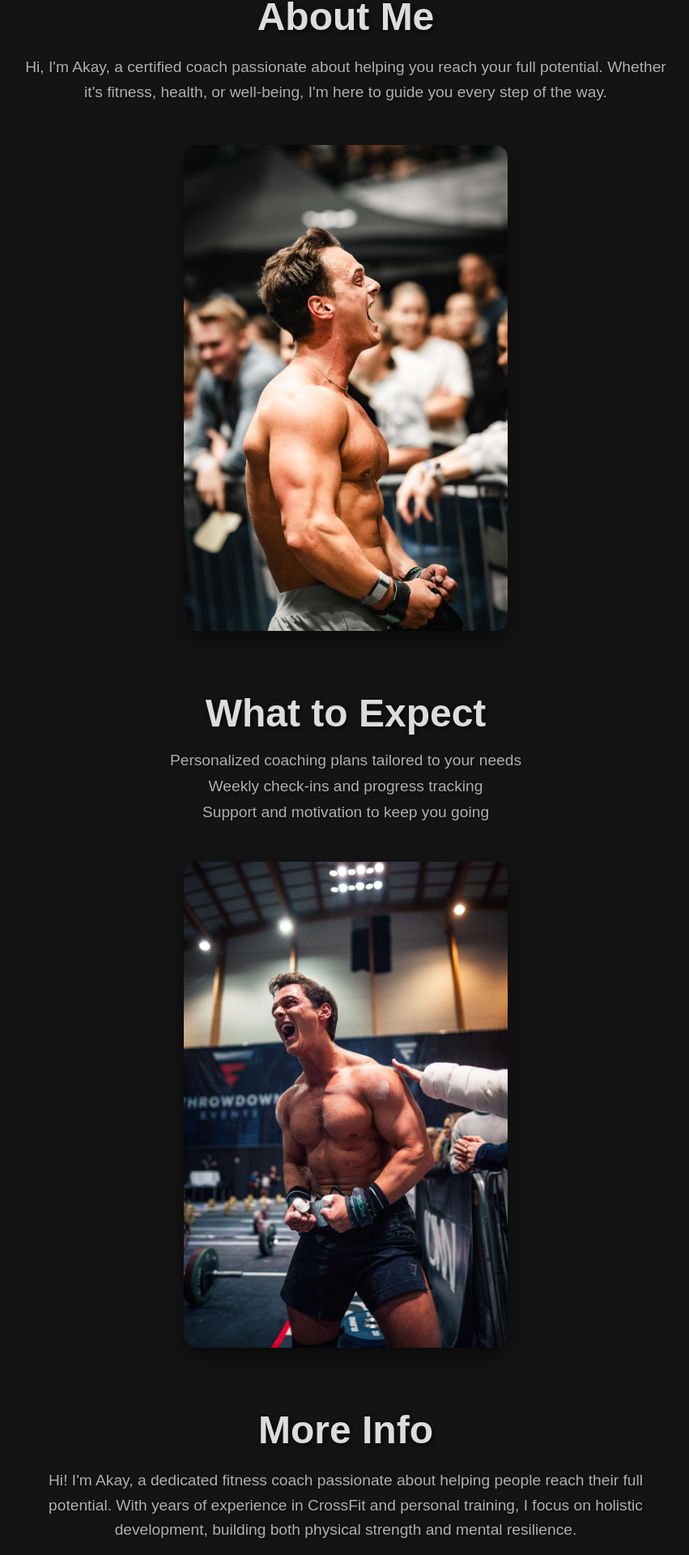
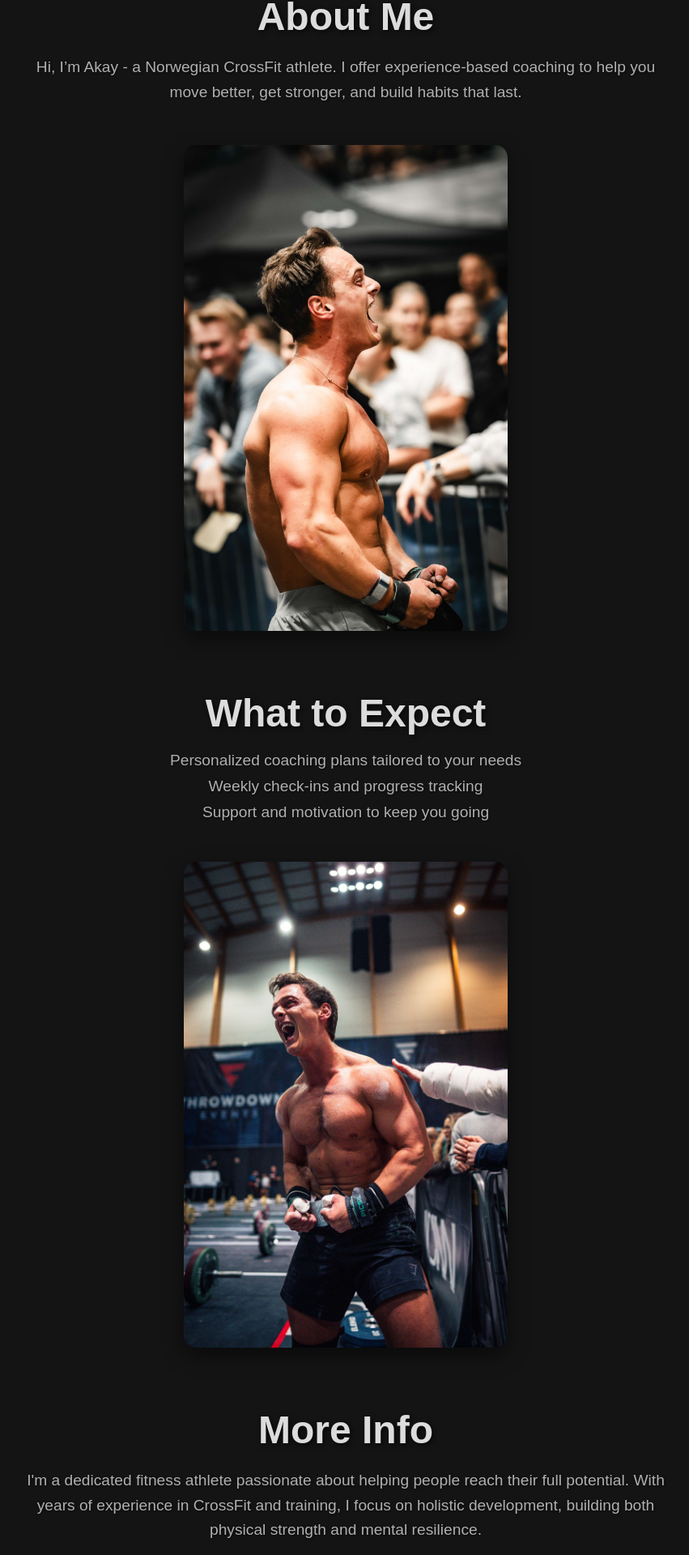
Before and after one commit to CatoAkay/COACH_AKAY, a React (Create React App) app: page / in a window 1280 px wide. Shown: the part 947-2867 px from the top of the page at 81% size, without its empty margins (213-1064 px from the left). Built offline with nearby package versions, Linux system fonts and the light colour scheme.

Commit message:
lagt til logo og endret tekst

```diff
--- a/public/index.html
+++ b/public/index.html
@@ -2,14 +2,14 @@
 <html lang="en">
   <head>
     <meta charset="utf-8" />
-    <link rel="icon" href="%PUBLIC_URL%/favicon.ico" />
+    <link rel="icon" href="%PUBLIC_URL%/akayLogo.jpeg" />
     <meta name="viewport" content="width=device-width, initial-scale=1" />
     <meta name="theme-color" content="#000000" />
     <meta
       name="description"
       content="Web site created using create-react-app"
     />
-    <link rel="apple-touch-icon" href="%PUBLIC_URL%/logo192.png" />
+    <link rel="apple-touch-icon" href="%PUBLIC_URL%/akayLogo.jpeg" />
     <!--
       manifest.json provides metadata used when your web app is installed on a
       user's mobile device or desktop. See https://developers.google.com/web/fundamentals/web-app-manifest/
--- a/src/components/About.js
+++ b/src/components/About.js
@@ -95,8 +95,8 @@ function About() {
       {/* About Me Section */}
       <StyledTitle>About Me</StyledTitle>
       <StyledDescription>
-        Hi, I'm Akay, a certified coach passionate about helping you reach your full potential. Whether it's fitness,
-        health, or well-being, I'm here to guide you every step of the way.
+        Hi, I’m Akay - a Norwegian CrossFit athlete. I offer experience-based coaching to help you move better,
+        get stronger, and build habits that last.
       </StyledDescription>
       <StyledImageContainerHover>
         <StyledExpectImage
@@ -127,8 +127,8 @@ function About() {
 
       <StyledTitle>More Info</StyledTitle>
       <StyledDescription>
-        Hi! I'm Akay, a dedicated fitness coach passionate about helping people reach their full potential. With years
-        of experience in CrossFit and personal training, I focus on holistic development, building both physical
+        I'm a dedicated fitness athlete passionate about helping people reach their full potential. With years
+        of experience in CrossFit and training, I focus on holistic development, building both physical
         strength and mental resilience.
       </StyledDescription>
     </StyledAboutSection>
```
Also changed, not shown: public/akayLogo.jpeg (added).
